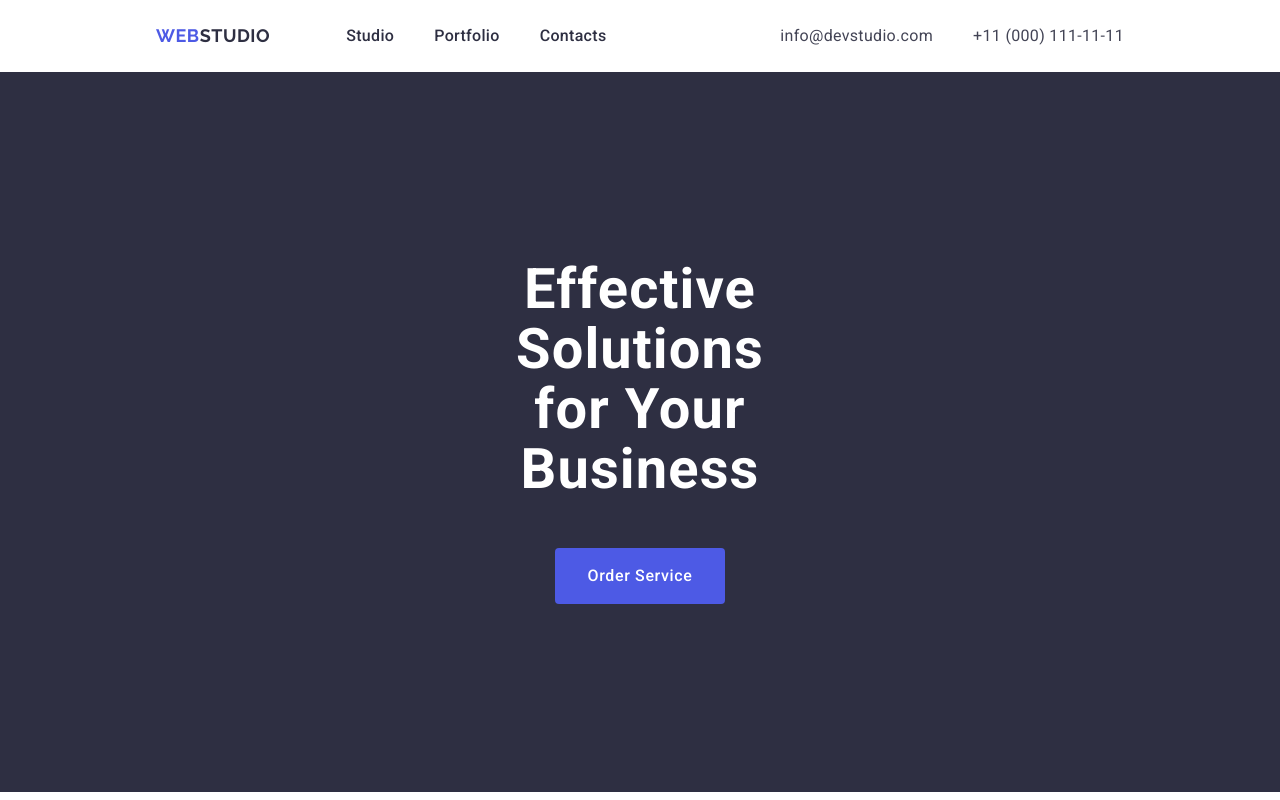
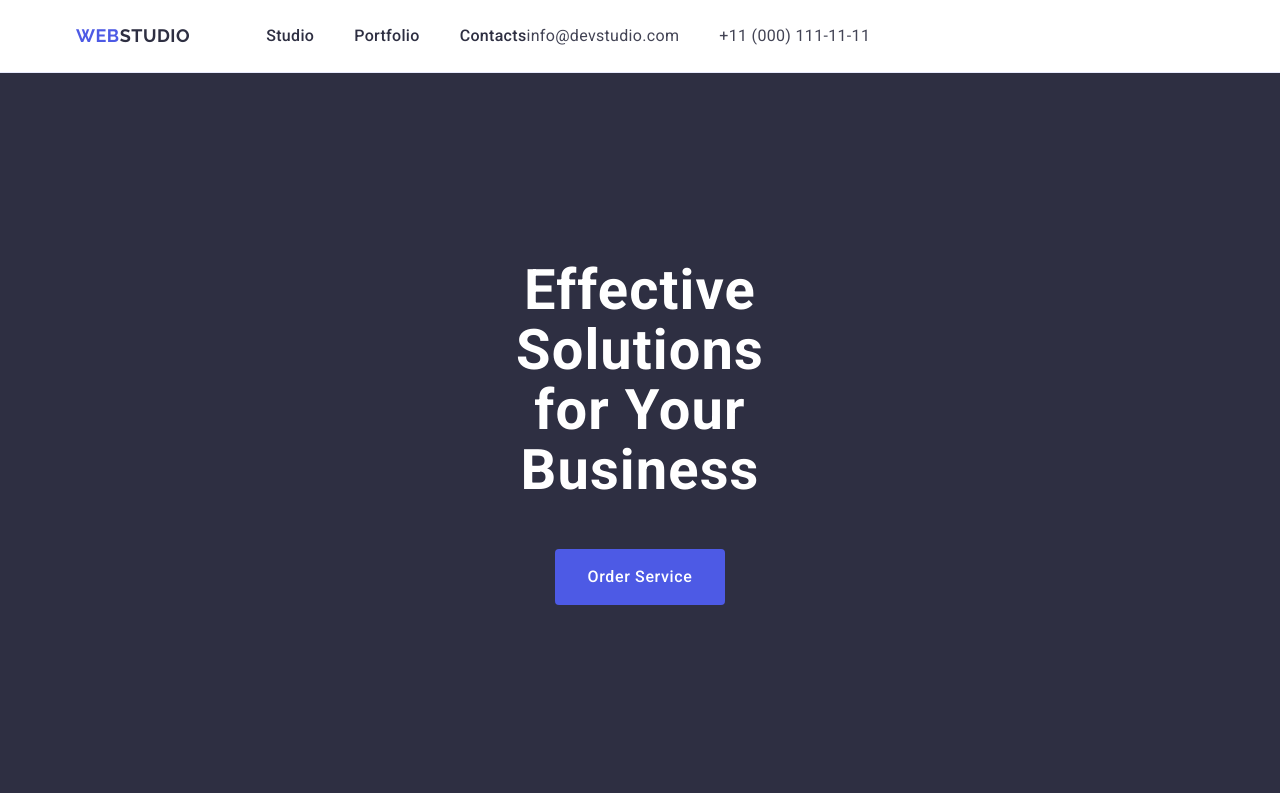
Before and after one commit to VIPon4ik/goit-markup-hw-03, a plain HTML site: page index.html in a window 1280 px wide. Shown: the top 800 px of the page. Drawn offline with nearby package versions, Linux system fonts and the light colour scheme.

Commit message:
Fixing header

```diff
--- a/css/styles.css
+++ b/css/styles.css
@@ -82,16 +82,20 @@ section {
 
 .container {
   max-width: 1158px;
-  margin-left: 156px;
-  margin-right: 156px;
+  margin: 0 auto;
+  padding: 0 15px;
 }
 
 /* Header */
 /* Navigation bar */
 
+.header {
+  border-bottom: 1px solid var(--cornflower, #e7e9fc);
+}
+
 .header-container {
   display: flex;
-  justify-content: space-between;
+  margin: 0 auto;
 }
 
 .header-container a {
@@ -107,6 +111,7 @@ section {
   line-height: 1.17;
   letter-spacing: 0.54px;
   text-transform: uppercase;
+  margin-right: 76px;
 }
 
 .logo-span {
@@ -121,17 +126,16 @@ section {
 .navigation-bar {
   display: flex;
   align-items: center;
-  column-gap: 76px;
 }
 
 .navigation-list {
   display: flex;
-  column-gap: 40px;
+  gap: 40px;
 }
 
 .address-list {
   display: flex;
-  column-gap: 40px;
+  gap: 40px;
   align-items: center;
 }
 
--- a/index.html
+++ b/index.html
@@ -3,21 +3,24 @@
   <head>
     <link
       rel="stylesheet"
-      href="node_modules/modern-normalize/modern-normalize.css"
+      href="https://cdnjs.cloudflare.com/ajax/libs/modern-normalize/2.0.0/modern-normalize.min.css"
+      integrity="sha512-4xo8blKMVCiXpTaLzQSLSw3KFOVPWhm/TRtuPVc4WG6kUgjH6J03IBuG7JZPkcWMxJ5huwaBpOpnwYElP/m6wg=="
+      crossorigin="anonymous"
+      referrerpolicy="no-referrer"
     />
+    <link rel="stylesheet" href="./css/styles.css" />
     <link rel="preconnect" href="https://fonts.googleapis.com" />
     <link rel="preconnect" href="https://fonts.gstatic.com" crossorigin />
     <link
       href="https://fonts.googleapis.com/css2?family=Raleway:wght@700&family=Roboto:wght@400;500;700&display=swap"
       rel="stylesheet"
     />
-    <link rel="stylesheet" href="./css/styles.css" />
     <meta charset="UTF-8" />
     <meta name="viewport" content="width=device-width, initial-scale=1.0" />
     <title>Document</title>
   </head>
   <body>
-    <header>
+    <header class="header">
       <div class="container header-container">
         <!-- Navigation bar -->
         <nav class="navigation-bar">
@@ -244,10 +247,12 @@
 
     <footer class="footer-section">
       <div class="container">
-        <a href="./index.html" class="logo-text">Web<span class="logo-span-footer">Studio</span></a>
+        <a href="./index.html" class="logo-text"
+          >Web<span class="logo-span-footer">Studio</span></a
+        >
         <p class="footer-text">
-          Increase the flow of customers and sales for your business with digital
-          marketing & growth solutions.
+          Increase the flow of customers and sales for your business with
+          digital marketing & growth solutions.
         </p>
       </div>
     </footer>
```
